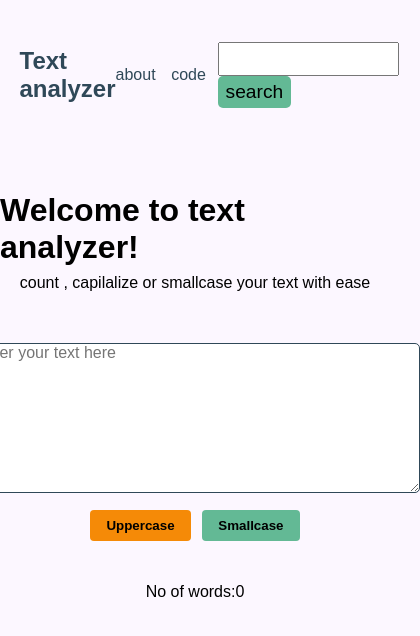
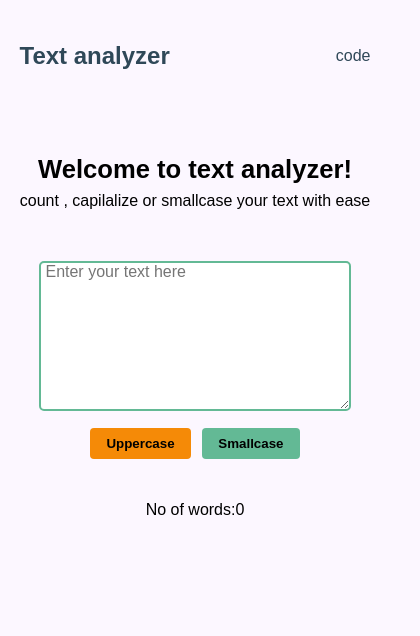
Before and after one commit to anshumancodes/Text-analyzer, a plain HTML site: page index.html in a window 390 px wide. Shown: the whole page, 420 px wide, since content can reach past the window. Drawn offline with Linux system fonts and the light colour scheme.

Commit message:
completed

```diff
--- a/index.html
+++ b/index.html
@@ -17,13 +17,10 @@
 
             <div class="right">
                 <div class="links">
-                    <a href="">about</a>
+
                     <a href="">code</a>
                 </div>
-                <div class="search">
-                    <input type="search" name="" id="">
-                    <a href=""><button>search</button></a>
-                </div>
+
             </div>
 
         </nav>
--- a/style & logic/style.css
+++ b/style & logic/style.css
@@ -48,16 +48,7 @@ nav .logo{
     color: var(--color-1);
 
 }
-nav .right .search input{
-    height: 4vh;
-}
-nav .right .search button{
-    background-color: var(--btn-green);
-    border: none;
-    font-size: 1.2rem;
-    padding: 0.3rem 0.5rem;
-    border-radius: 5px;
-}
+
 /* main body */
 main{
     margin-top: 10vh;
@@ -69,6 +60,7 @@ main{
 
 
 }
+
 main span{
     margin-top: 1vh;
 }
@@ -77,16 +69,18 @@ main p{
 }
  main textarea{
 
-    width: 450px;
+    width: 60%;
     height: 150px;
     border-radius: 5px;
     margin-top: 1vh;
-    border: 1px solid var(--color-1);
+    border: 2px solid var(--btn-green);
     font-size: 1rem;
     color: var(--color-1);
     outline: none;
 
+
  }
+
  main .buttons{
     display: flex;
     gap: 3vw;
@@ -107,3 +101,15 @@ main p{
 
     background:var(--org-btn);
  }
+ @media screen and (max-width:480px) {
+    h1{
+        font-size: 1.6rem;
+        text-align: center;
+    }
+    p ,span{
+        text-align: center;
+    }
+    main textarea{
+        width: 80%;
+    }
+}
```
